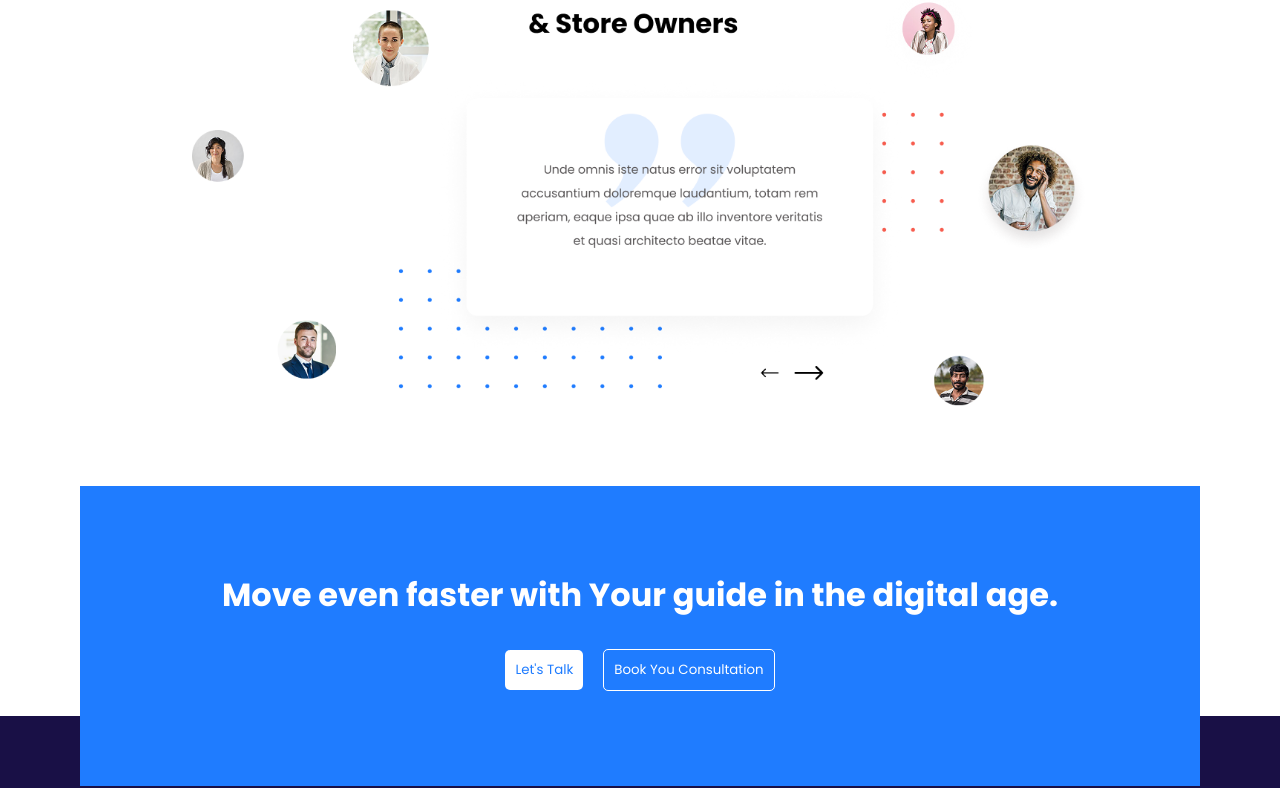
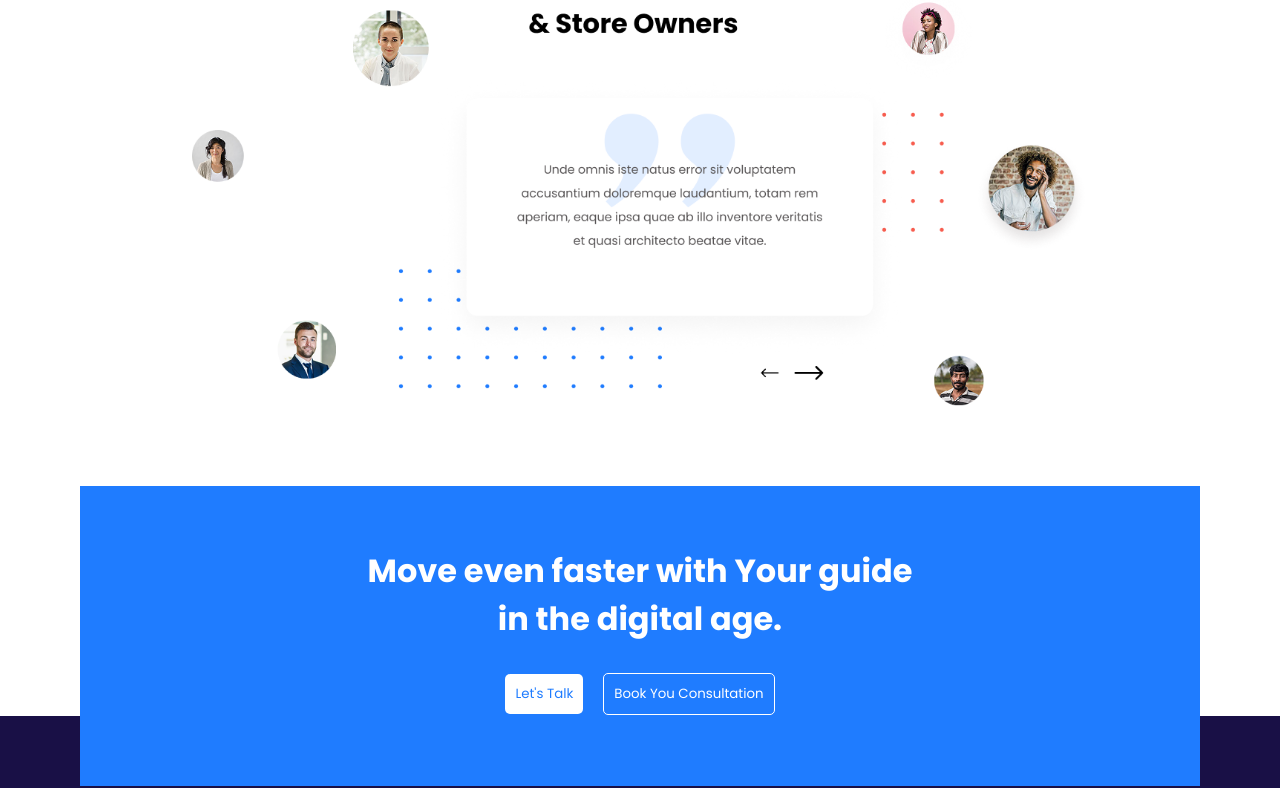
Before and after one commit to DevUsaid/bank_landing-page02, a plain HTML site: page index.html in a window 1280 px wide. Shown: the part 2140-2928 px from the top of the page. Drawn offline with Linux system fonts and the light colour scheme.

Commit message:
some changes

```diff
--- a/index.html
+++ b/index.html
@@ -123,7 +123,7 @@
 
                 <section class="second-footer">
                     <div class="smallfooter">
-                        <h2>Move even faster with Your guide in the digital age.</h2>
+                        <h2>Move even faster with Your guide<br> in the digital age.</h2>
                         <div class="footmainbtn">
                         <button class="smallfooterbtn1">Let's Talk</button>
                         <button class="smallfooterbtn2">Book You Consultation</button>
--- a/style.css
+++ b/style.css
@@ -404,3 +404,5 @@ html{
     font-size: .5rem;
     padding-bottom: 10px;
 }
+
+/* //respoisve on mobile  */
```
Also changed, not shown: 1 other file.
